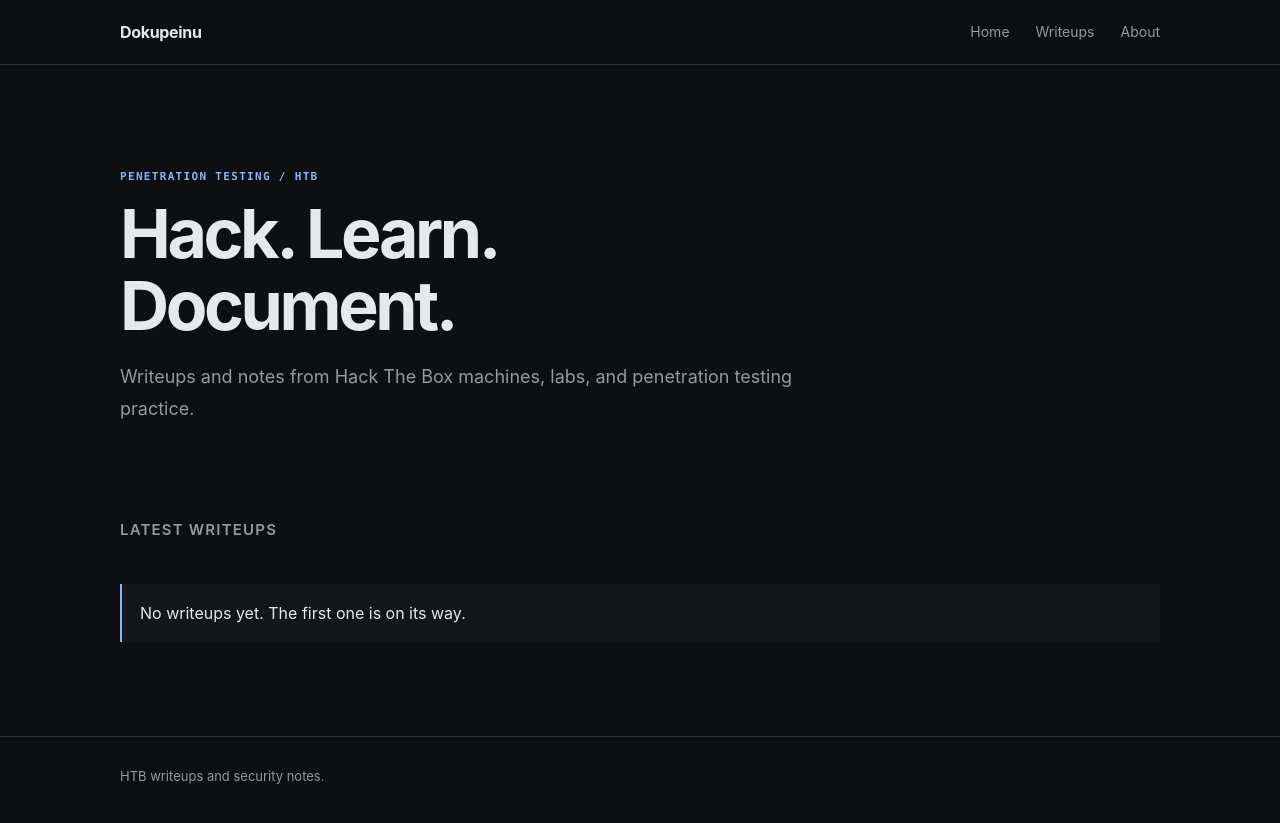
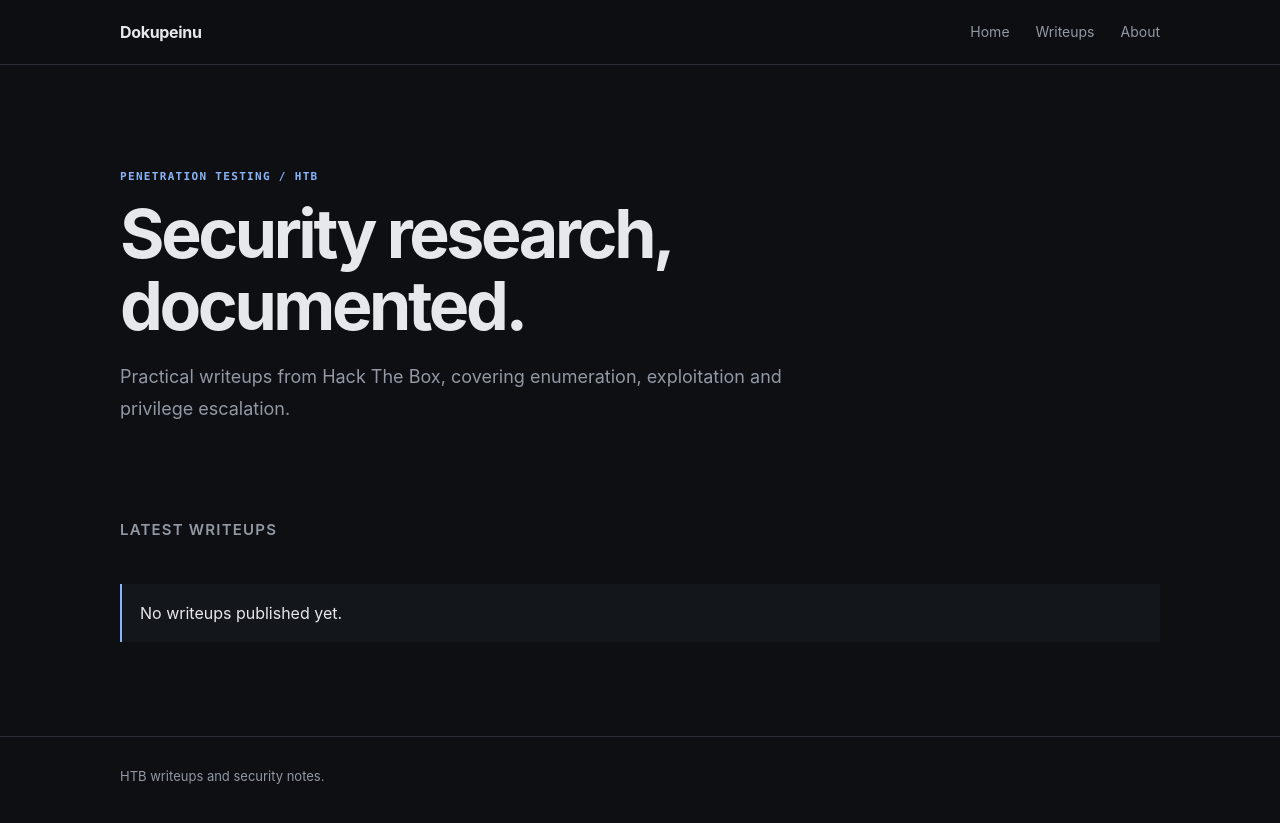
Before and after one commit to dokupeinu/HTB_Writeups, a Jekyll site: the page built from index.md, in a window 1280 px wide. Shown: the top 823 px of the page. Built offline with Jekyll 4.4.1, drawn with Linux system fonts in a browser that asks for light colours.

Commit message:
Replace homepage hero with a professional description

```diff
--- a/index.md
+++ b/index.md
@@ -4,8 +4,8 @@ title: Home
 ---
 <section class="hero">
   <div class="eyebrow">PENETRATION TESTING / HTB</div>
-  <h1>Hack. Learn.<br>Document.</h1>
-  <p>Writeups and notes from Hack The Box machines, labs, and penetration testing practice.</p>
+  <h1>Security research,<br>documented.</h1>
+  <p>Practical writeups from Hack The Box, covering enumeration, exploitation and privilege escalation.</p>
 </section>
 
 <section>
@@ -23,7 +23,7 @@ title: Home
         </div>
       </a>
     {% else %}
-      <div class="callout">No writeups yet. The first one is on its way.</div>
+      <div class="callout">No writeups published yet.</div>
     {% endfor %}
   </div>
 </section>
```
